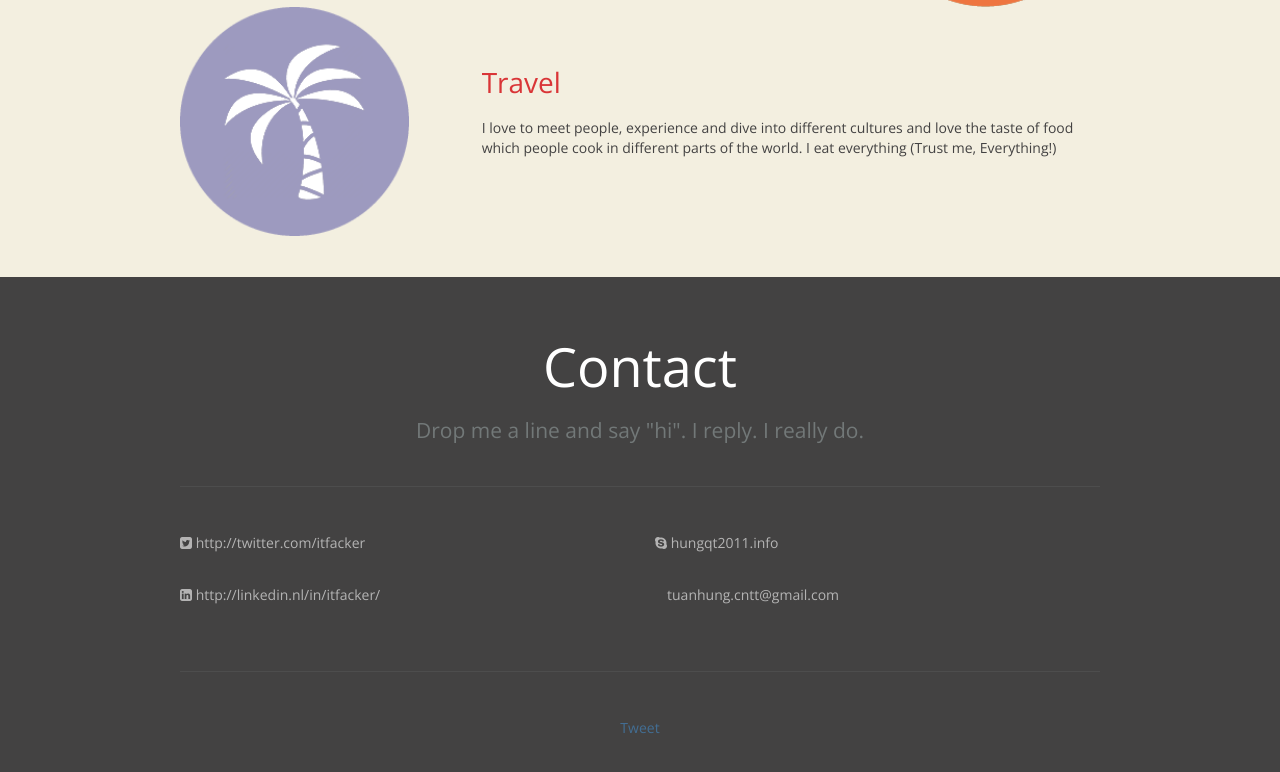
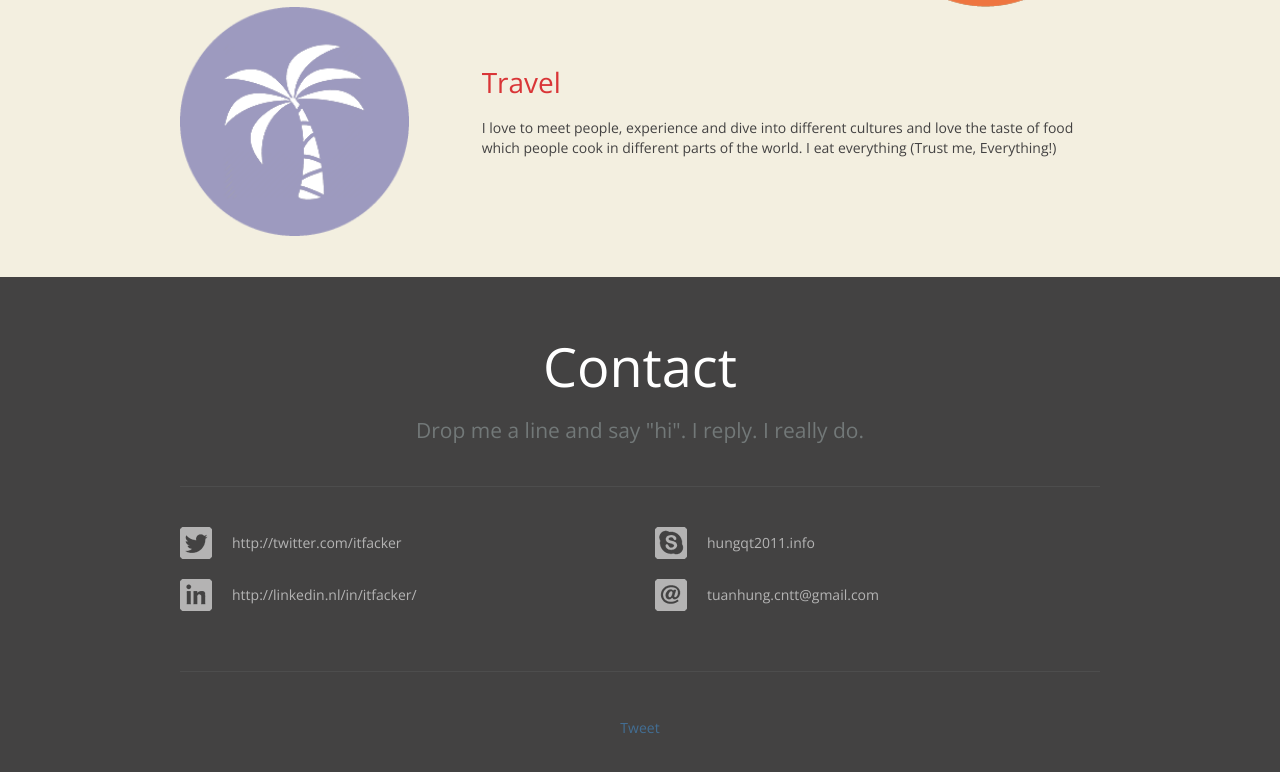
Before and after one commit to hungdha/hungdha.github.io, a plain HTML site: page index.html in a window 1280 px wide. Shown: the part 6162-6934 px from the top of the page. Drawn offline with nearby package versions, Linux system fonts and the light colour scheme; files whose address does not match are found by name.

Commit message:
Update icon contact in the footer

```diff
--- a/index.html
+++ b/index.html
@@ -1254,14 +1254,14 @@
                 <div class="col-md-6">
                     <ul class="no-bullets">
                         <li>
-                            <a href="http://twitter.com/hotcomputerwork" target="_blank">
-                                <span class="fa fa-twitter-square"></span>
+                            <a href="http://twitter.com/itfacker" target="_blank">
+                                <span class="icon icon-twitter"></span>
                                 http://twitter.com/itfacker
                             </a>
                         </li>
                         <li>
-                            <a href="http://linkedin.nl/in/hotcomputerworks/" target="_blank">
-                                <span class="fa fa-linkedin-square"></span>
+                            <a href="http://linkedin.nl/in/itfacker/" target="_blank">
+                                <span class="icon icon-linkedin"></span>
                                 http://linkedin.nl/in/itfacker/
                             </a>
                         </li>
@@ -1271,13 +1271,13 @@
                     <ul class="no-bullets">
                         <li>
                             <a href="javascript:void(0);">
-                                <span class="fa fa-skype"></span>
+                                <span class="icon icon-skype"></span>
                                 hungqt2011.info
                             </a>
                         </li>
                         <li>
                             <a href="mailto:tuanhung.cntt@gmail.com">
-                                <span class="a fa-envelope-o"></span>
+                                <span class="icon icon-email"></span>
                                 tuanhung.cntt@gmail.com
                             </a>
                         </li>
```
Also changed, not shown: css/images/sm_icon_sprite.png (added).
